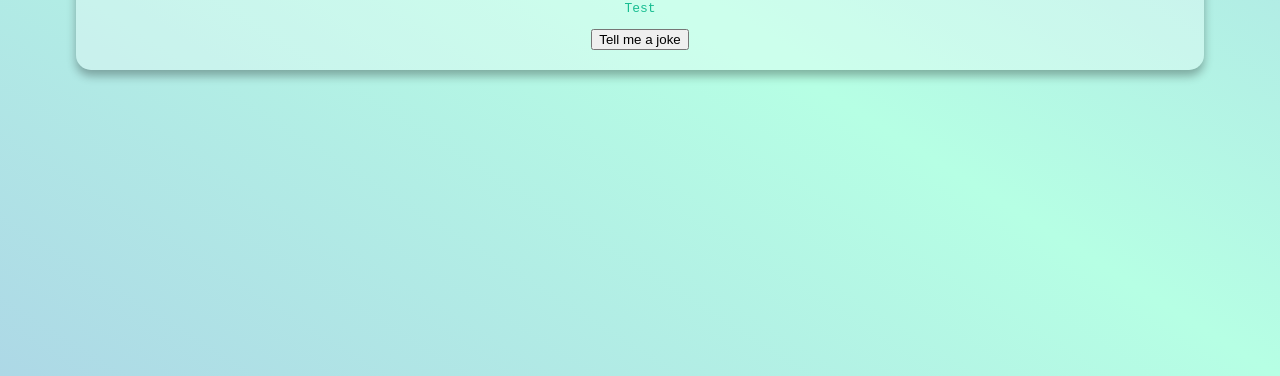
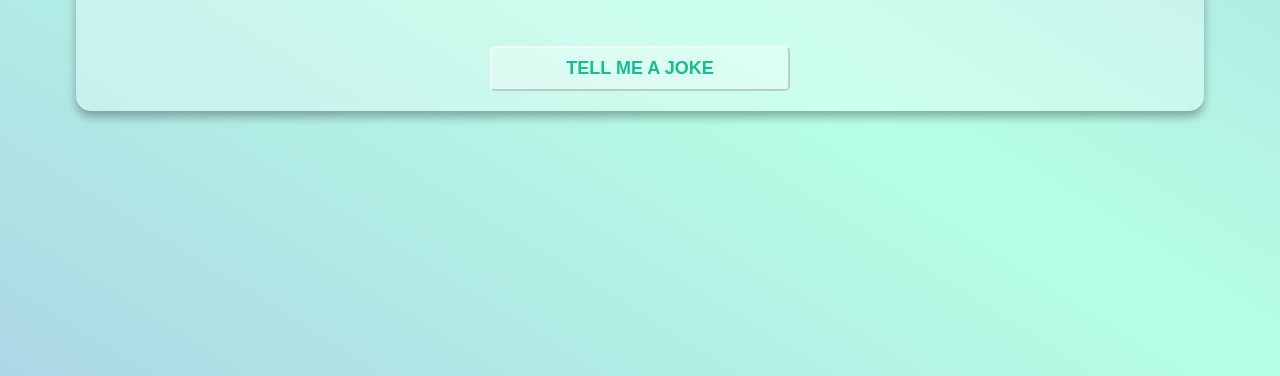
Before and after one commit to Saimun4u/Chuck-Norris-joke-generator, a plain HTML site: page index.html in a window 1280 px wide. Shown: the part 424-800 px from the top of the page. Drawn offline with Linux system fonts and the light colour scheme.

Commit message:
Added styling for paragraph and button

```diff
--- a/style.css
+++ b/style.css
@@ -30,3 +30,28 @@ body {
   text-shadow: 5px 1px 7px rgba(0, 0, 0, 0.3);
   letter-spacing: 2px;
 }
+
+.joke {
+  font-size: 25px;
+  font-weight: 500;
+  margin: 40px;
+}
+
+.btn {
+  font-size: 18px;
+  font-weight: 700;
+  border-radius: 5px;
+  cursor: pointer;
+  padding: 10px;
+  background-color: rgb(255, 255, 255, 0.3);
+  border-color: rgba(255, 255, 255, 0.6);
+  text-transform: uppercase;
+  width: 300px;
+  color: rgb(24, 189, 145);
+}
+
+.btn:hover {
+  background-color: rgba(255, 255, 255, 0.6);
+  box-shadow: 0 4px 4px rgba(0, 0, 0, 0.3);
+  transition: all 300ms ease;
+}
```
